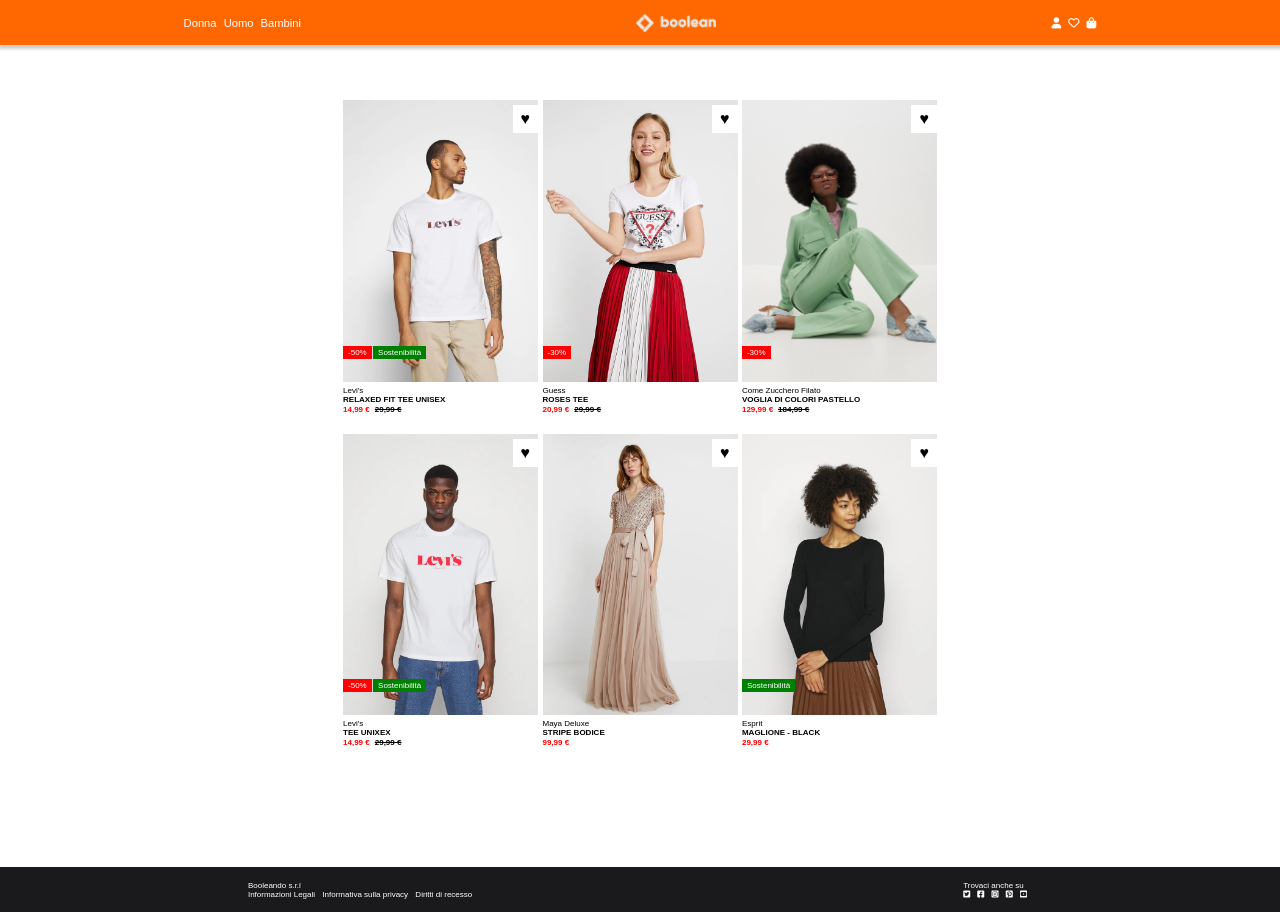
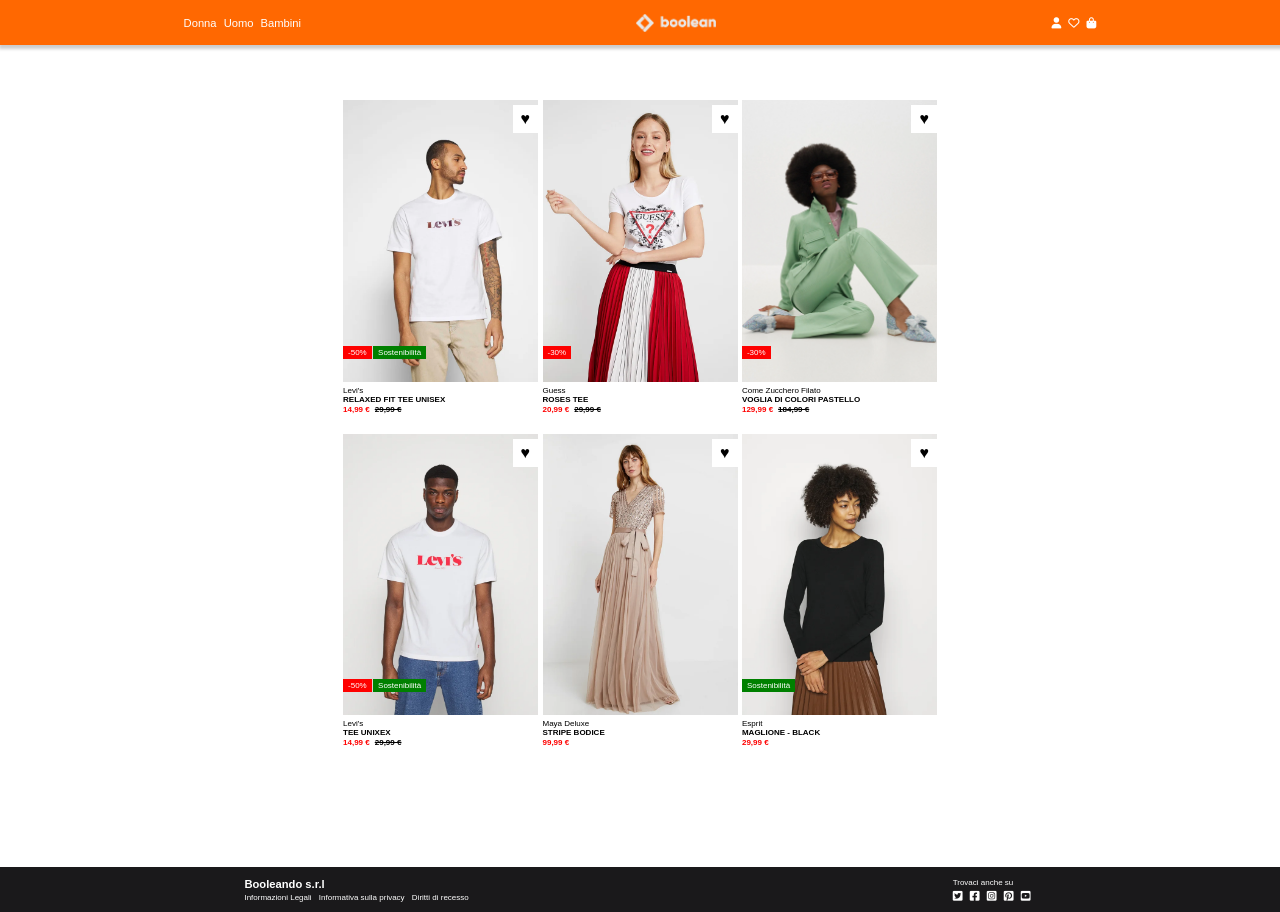
Before and after one commit to LucaFabbozzo/html-css-boolando, a plain HTML site: page index.html in a window 1280 px wide. Drawn offline with Linux system fonts and the light colour scheme.

Commit message:
correction into footer

```diff
--- a/css/style.css
+++ b/css/style.css
@@ -184,6 +184,22 @@ footer {
   padding: 4px 5px;
 }
 
+footer h4 {
+  font-size: 0.7rem;
+  padding-bottom: 3px;
+}
+
+footer p {
+  font-size: 0.5rem;
+  padding-bottom: 3px
+}
+
+footer i {
+  font-size: 0.7rem
+}
+
+
+
 
 footer nav ul li {
   display: inline-block;
--- a/index.html
+++ b/index.html
@@ -132,7 +132,7 @@
 
   <footer>
    <div class="info">
-    <p>Booleando s.r.l</p>
+    <h4>Booleando s.r.l</h4>
     <nav>
       <ul>
         <li><a href="">Informazioni Legali</a></li>
```
